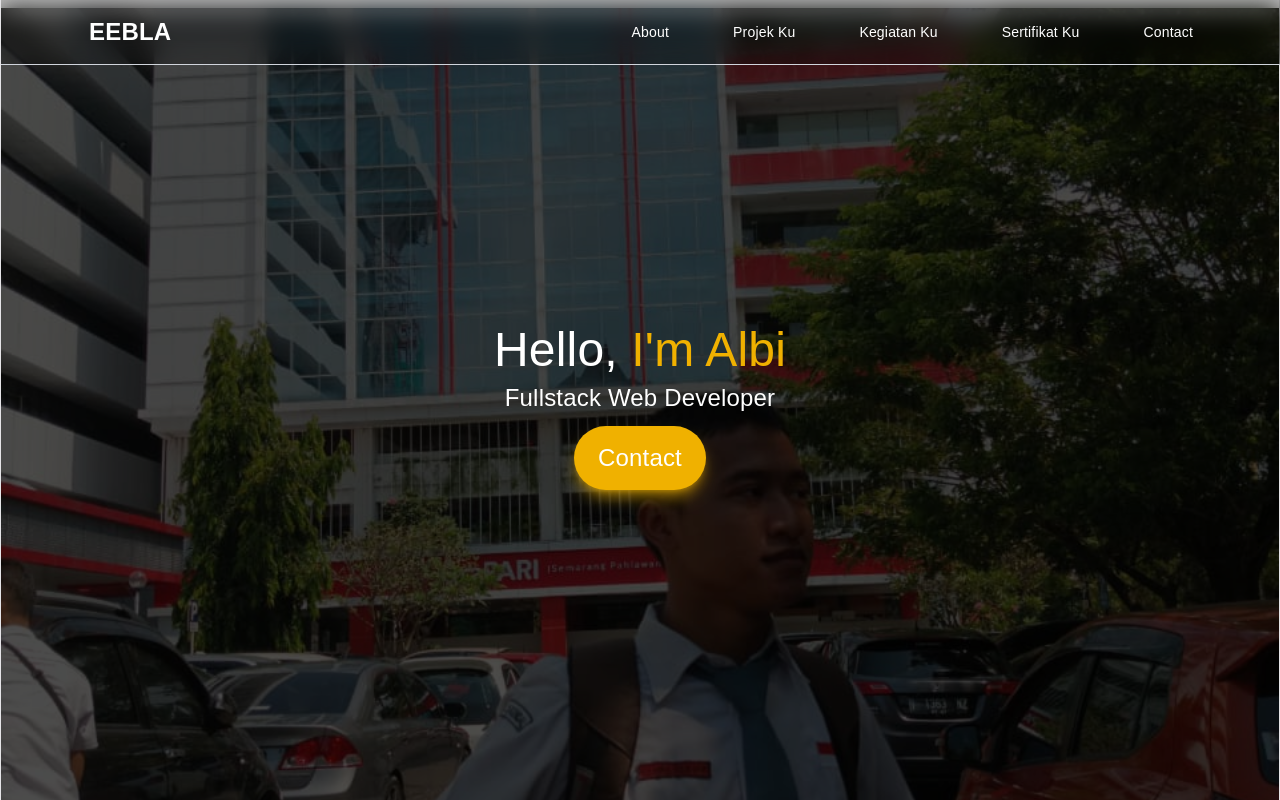
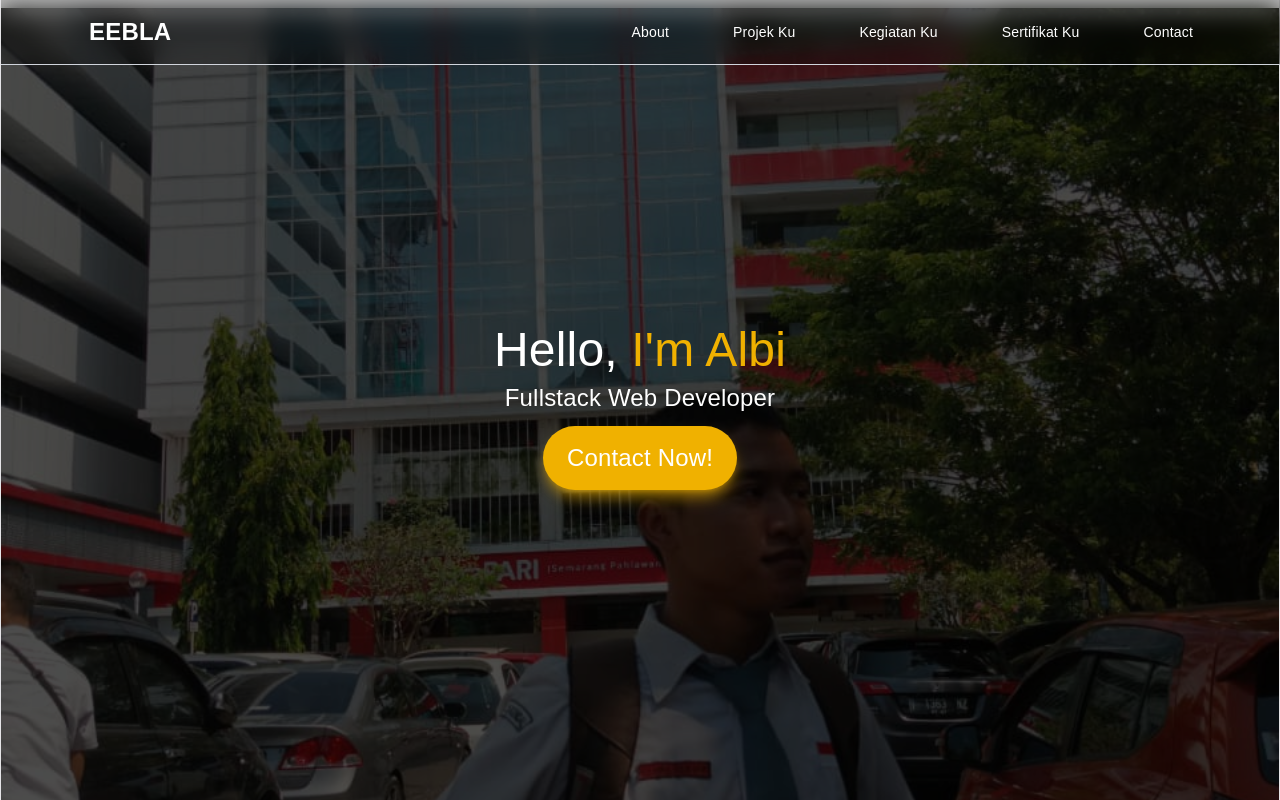
Before and after one commit to eeblaqoshu/my-cv, a React (Vite) app: page / in a window 1280 px wide. Shown: the top 800 px of the page. Built offline with nearby package versions, Linux system fonts and the light colour scheme; a web font is replaced by a local one.

Commit message:
update button title home

```diff
--- a/src/App.jsx
+++ b/src/App.jsx
@@ -33,7 +33,7 @@ function App() {
               href="#contact"
               className="bg-yellow-500 text-center text-white gabarito-medium text-md md:text-2xl px-3 py-2 md:px-6 md:py-4 rounded-full mt-3 shadow-lg shadow-yellow-500/60"
             >
-              Contact
+              Contact Now!
             </a>
           </div>
           <Navbar />
```
